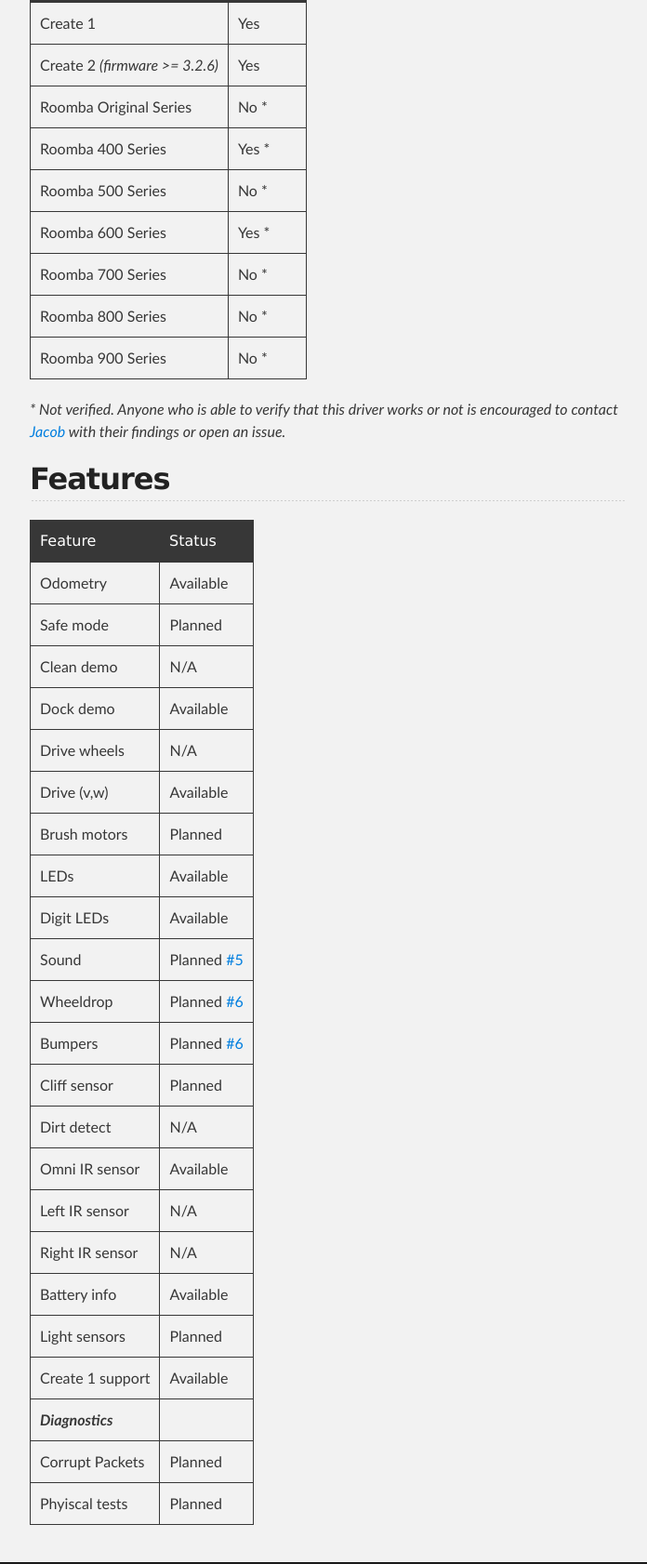
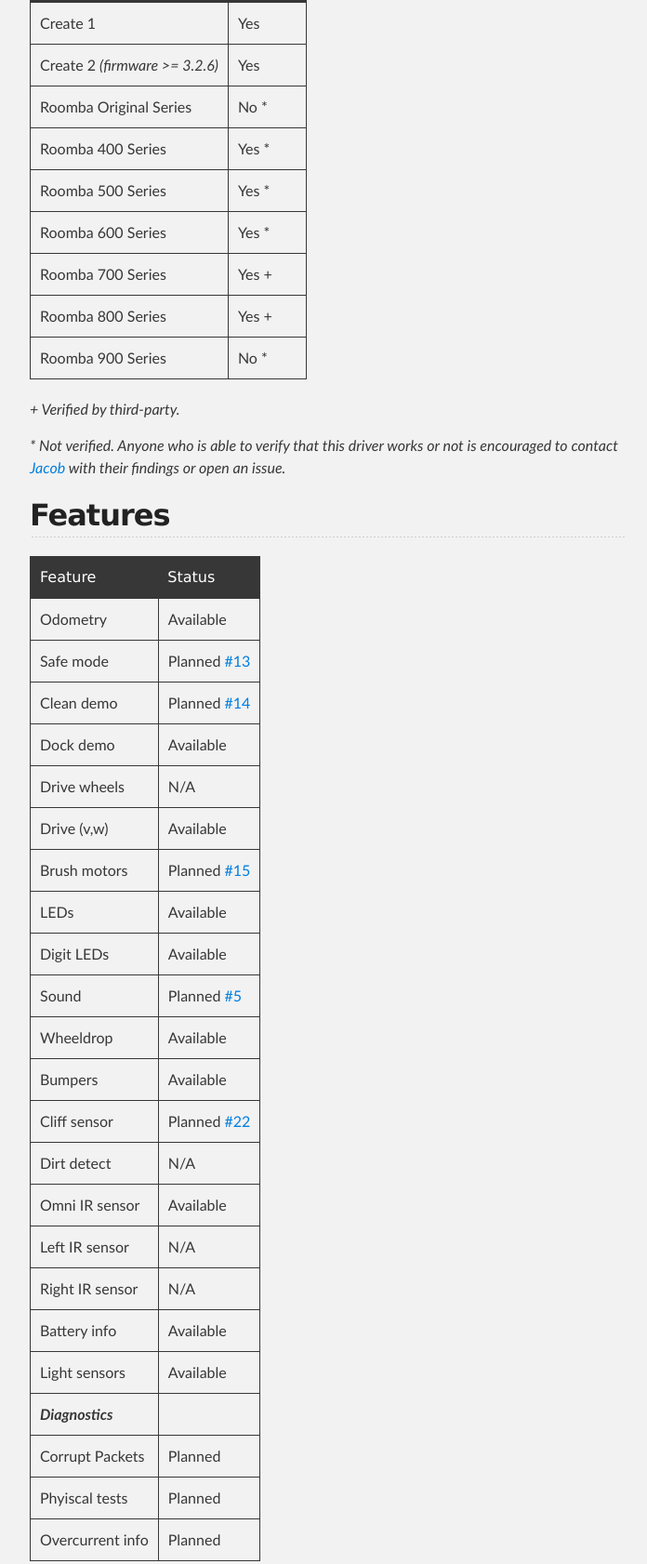
Before and after one commit to AutonomyLab/create_robot, a plain HTML site: page index.html in a window 1280 px wide. Shown: the part 585-2267 px from the top of the page at 93% size, without its empty margins (288-984 px from the left). Drawn offline with Linux system fonts and the light colour scheme.

Commit message:
Update info tables

```diff
--- a/index.html
+++ b/index.html
@@ -88,7 +88,7 @@ This package wraps the C++ library <a href="https://github.com/AutonomyLab/libcr
 </tr>
 <tr>
 <td>Roomba 500 Series</td>
-<td>No *</td>
+<td>Yes *</td>
 </tr>
 <tr>
 <td>Roomba 600 Series</td>
@@ -96,11 +96,11 @@ This package wraps the C++ library <a href="https://github.com/AutonomyLab/libcr
 </tr>
 <tr>
 <td>Roomba 700 Series</td>
-<td>No *</td>
+<td>Yes +</td>
 </tr>
 <tr>
 <td>Roomba 800 Series</td>
-<td>No *</td>
+<td>Yes +</td>
 </tr>
 <tr>
 <td>Roomba 900 Series</td>
@@ -108,6 +108,8 @@ This package wraps the C++ library <a href="https://github.com/AutonomyLab/libcr
 </tr>
 </tbody>
 </table>
+
+<p><em>+ Verified by third-party.</em></p>
 
 <p><em>* Not verified. Anyone who is able to verify that this driver works or not is encouraged to contact <a href="https://jacobperron.ca">Jacob</a> with their findings or open an issue.</em></p>
 
@@ -128,11 +130,11 @@ This package wraps the C++ library <a href="https://github.com/AutonomyLab/libcr
 </tr>
 <tr>
 <td>Safe mode</td>
-<td>Planned</td>
+<td>Planned <a href="https://github.com/AutonomyLab/create_autonomy/issues/13">#13</a></td>
 </tr>
 <tr>
 <td>Clean demo</td>
-<td>N/A</td>
+<td>Planned <a href="https://github.com/AutonomyLab/create_autonomy/issues/14">#14</a></td>
 </tr>
 <tr>
 <td>Dock demo</td>
@@ -148,7 +150,7 @@ This package wraps the C++ library <a href="https://github.com/AutonomyLab/libcr
 </tr>
 <tr>
 <td>Brush motors</td>
-<td>Planned</td>
+<td>Planned <a href="https://github.com/AutonomyLab/create_autonomy/issues/15">#15</a></td>
 </tr>
 <tr>
 <td>LEDs</td>
@@ -165,17 +167,15 @@ This package wraps the C++ library <a href="https://github.com/AutonomyLab/libcr
 </tr>
 <tr>
 <td>Wheeldrop</td>
-<td>Planned <a href="https://github.com/AutonomyLab/create_autonomy/issues/6">#6</a>
-</td>
+<td>Available</td>
 </tr>
 <tr>
 <td>Bumpers</td>
-<td>Planned <a href="https://github.com/AutonomyLab/create_autonomy/issues/6">#6</a>
-</td>
+<td>Available</td>
 </tr>
 <tr>
 <td>Cliff sensor</td>
-<td>Planned</td>
+<td>Planned <a href="https://github.com/AutonomyLab/create_autonomy/issues/22">#22</a></td>
 </tr>
 <tr>
 <td>Dirt detect</td>
@@ -199,10 +199,6 @@ This package wraps the C++ library <a href="https://github.com/AutonomyLab/libcr
 </tr>
 <tr>
 <td>Light sensors</td>
-<td>Planned</td>
-</tr>
-<tr>
-<td>Create 1 support</td>
 <td>Available</td>
 </tr>
 <tr>
@@ -215,6 +211,10 @@ This package wraps the C++ library <a href="https://github.com/AutonomyLab/libcr
 </tr>
 <tr>
 <td>Phyiscal tests</td>
+<td>Planned</td>
+</tr>
+<tr>
+<td>Overcurrent info</td>
 <td>Planned</td>
 </tr>
 </tbody>
```
